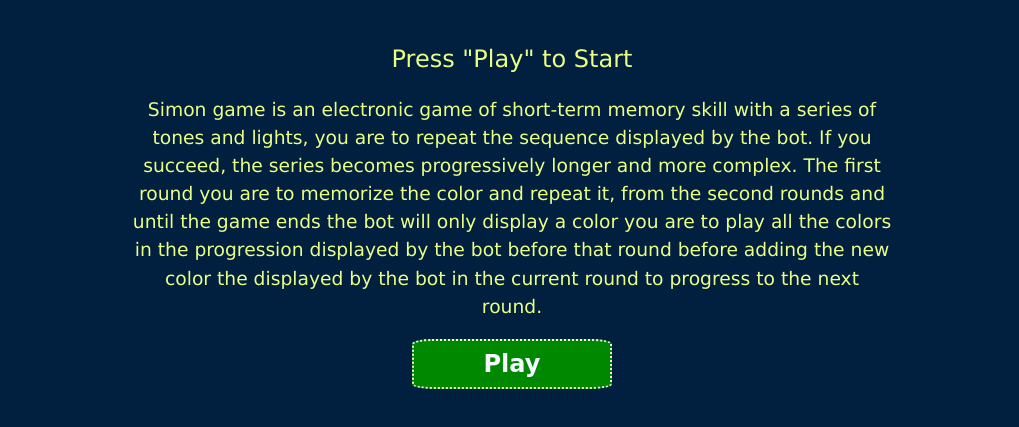
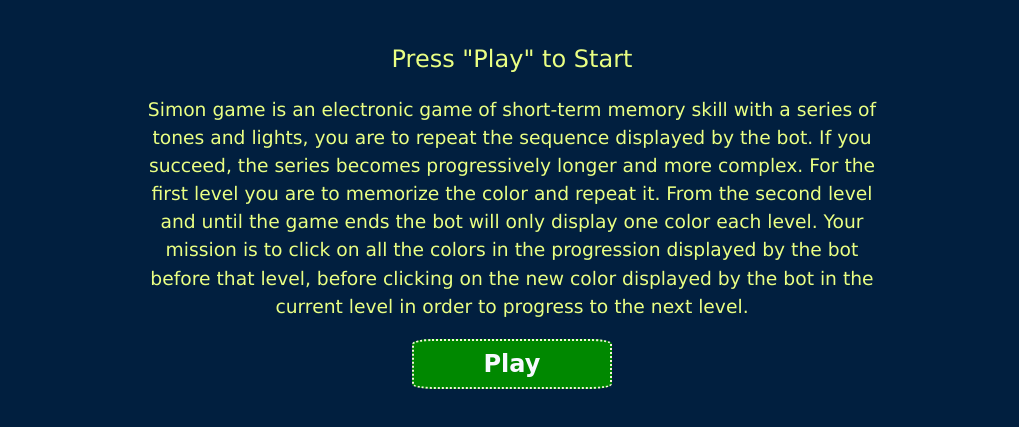
Before and after one commit to JachiEzeh/TheSimonGame, a plain HTML site: page index.html in a window 1280 px wide. Shown: the part 181-608 px from the top of the page, without its empty margins (128-1147 px from the left). Drawn offline with nearby package versions, Linux system fonts and the light colour scheme.

Commit message:
Grammatical corrections on h3

```diff
--- a/index.html
+++ b/index.html
@@ -13,9 +13,9 @@
   <h2 class="center-style">Press "Play" to Start</h2>
   <h3 class="center-style"><p>Simon game is an electronic game of short-term memory skill with a series of tones and lights, you
       are to repeat the sequence displayed by the bot. If you succeed, the series becomes progressively longer and more complex.
-      The first round you are to memorize the color and repeat it, from the second rounds and until the game ends the bot will only
-      display a color you are to play all the colors in the progression displayed by the bot before that round before adding the new
-      color the displayed by the bot in the current round to progress to the next round.
+      For the first level you are to memorize the color and repeat it. From the second level and until the game ends the bot will only
+      display one color each level. Your mission is to click on all the colors in the progression displayed by the bot before that level,
+      before clicking on the new color displayed by the bot in the current level in order to progress to the next level.
     </p>
   </h3>
   <button class="start-button"><h2 class="start-word">Play</h2></button>
```
